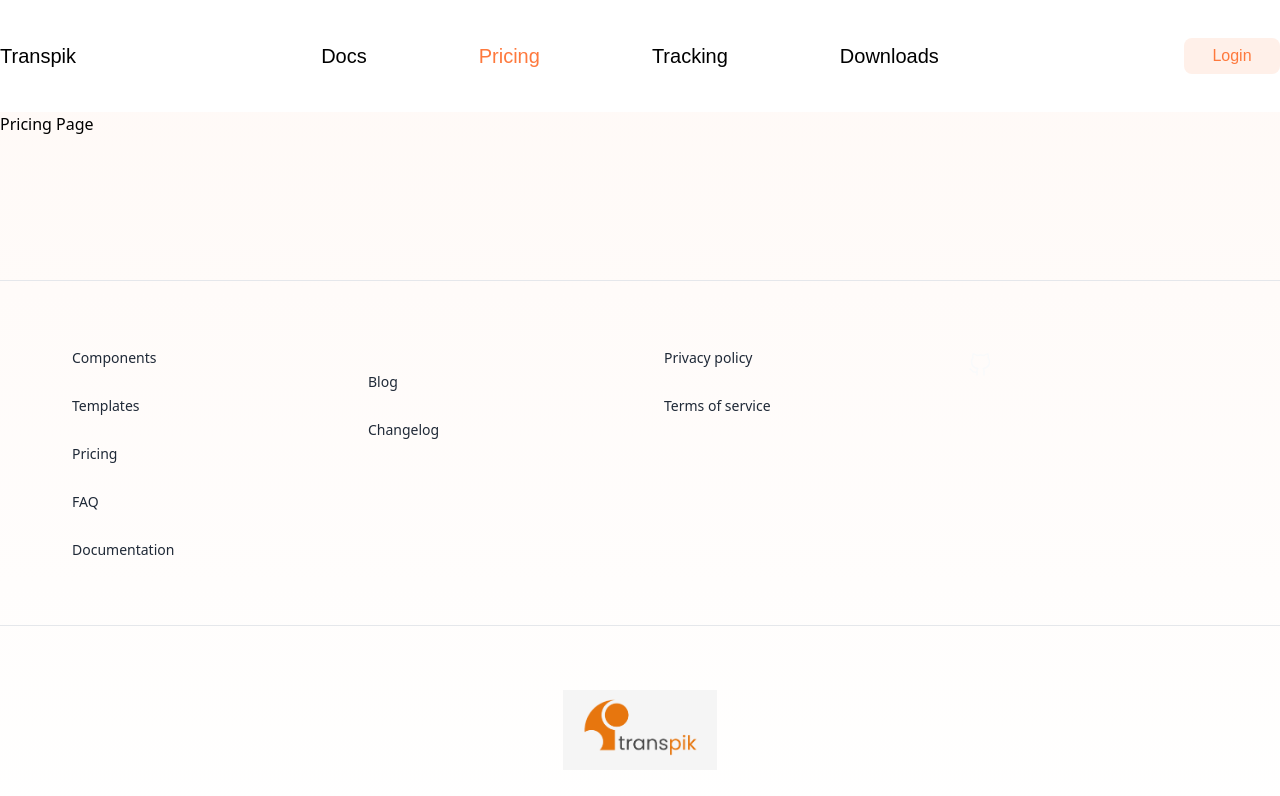
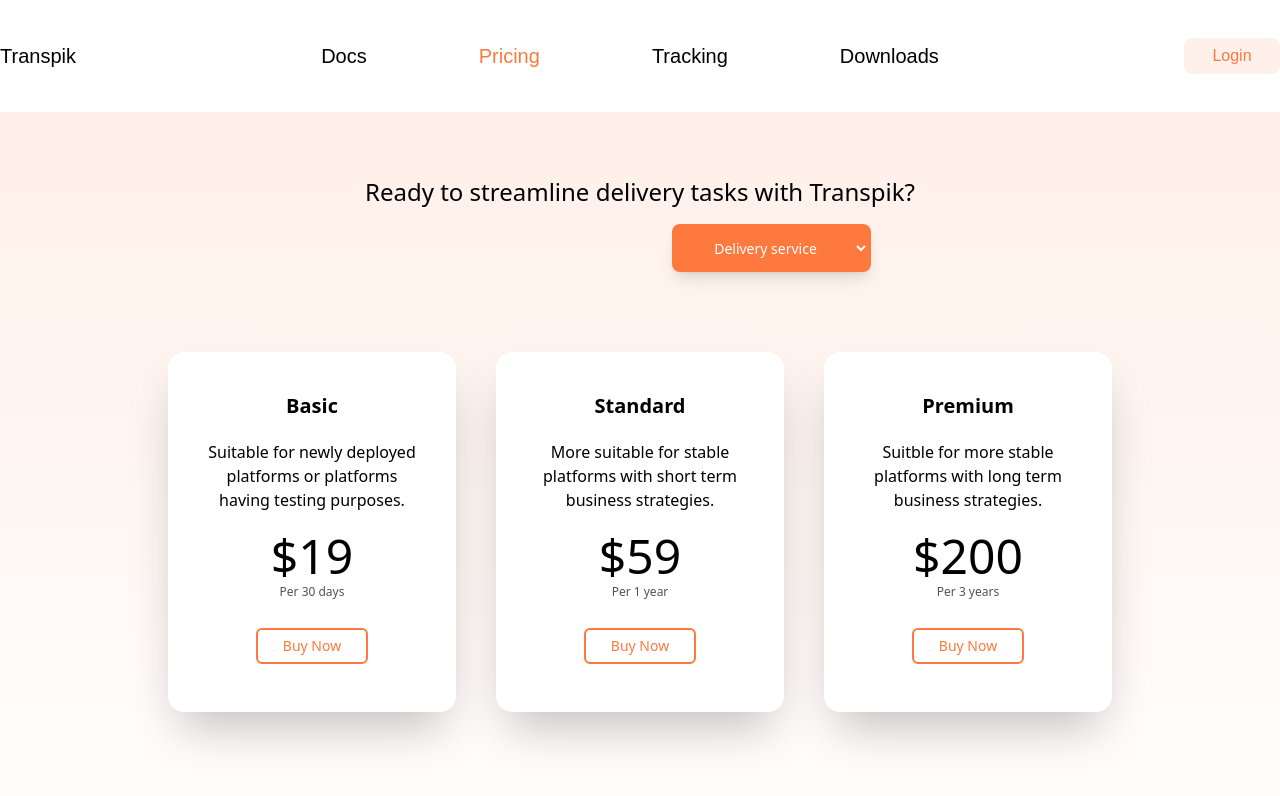
Before and after one commit to Transpik/transpik_landing_page, a React app: page /pricing in a window 1280 px wide. Shown: the top 796 px of the page. Built offline with nearby package versions, Linux system fonts and the light colour scheme.

Commit message:
Add pricing page

```diff
--- /dev/null
+++ b/src/components/UserCardComponent/UserCardComponent.js
@@ -0,0 +1,20 @@
+import React from 'react'
+
+const UserCardComponent = (props) => {
+  return (
+    <div className=' mt-20 inline-block justify-center  shadow-2xl rounded-2xl w-72 h-auto mx-5 cursor-pointer bg-white hover:drop-shadow-2xl hover:scale-110 hover:border-orange'>
+
+      <div className='mx-auto w-65 font-bold text-center text-xl text-dark_gray mt-10'>{props.content1}</div>
+      <div className='mx-auto w-65 font-normal text-center text-base text-dark_gray mt-5'>{props.conten5} </div>
+      <div className='mx-auto w-65 font-normal text-center text-base text-dark_gray ml-10 mr-10'>{props.content5}</div>
+      <div className='mx-auto w-65 font-normal text-center text-5xl text-dark_gray mt-5'>{props.content3}</div>
+      <div className='mx-auto w-65 font-normal  text-center text-xs text-zinc-600 text-dark_gray mt-1'>{props.content4}</div>
+
+        <a className='block rounded-md font-medium  text-center text-sm text-orange border-orange hover:bg-orange hover:text-[#FFFFFF] border-2 w-28 h-9 py-1.5 px-4 mt-7 mb-12 mx-auto' href={props.url}>
+          Buy Now
+        </a>
+    </div>
+  )
+}
+
+export default UserCardComponent;
--- a/src/pages/Pricing.js
+++ b/src/pages/Pricing.js
@@ -1,18 +1,54 @@
 import React from "react";
+import UserCard from "../components/UserCardComponent/UserCardComponent";
 
 
-class Pricing extends React.Component {
+class PricingPage extends React.Component {
   constructor(props) {
     super(props);
   }
 
   render() {
     return (
-      <div>
-        <h1>Pricing Page</h1>
+      <div className="bg-gradient-to-b from-light-orange to-[#fff9f700]">
+        <p className="pt-16 text-2xl text-center">
+          Ready to streamline delivery tasks with Transpik?{" "}
+        </p>
+
+        <div className="inline-block text-md text-left w-50 ml-96 mx-auto">
+          <select className="form-select block rounded-lg w-auto h-12 ml-72 bg-orange hover:bg-[#FFFFFF] font-medium text-center text-[#FFFFFF] hover:text-orange border-2 border-orange shadow-lg hover:border-orange text-sm py-3 px-9 mt-4">
+            <option value="Delivery service"> Delivery service</option>
+            <option value="E-commerce"> E-commerce</option>
+          </select>
+        </div>
+
+        <div className="text-center">
+          <UserCard
+            content1="Basic"
+            content2="30 days one time plan. "
+            content5="Suitable for newly deployed platforms or platforms having testing purposes. "
+            content3="$19"
+            content4="Per 30 days"
+          ></UserCard>
+
+          <UserCard
+            content1="Standard"
+            content2="1 year time plan."
+            content5="More suitable for stable platforms with short term business strategies. "
+            content3="$59"
+            content4="Per 1 year"
+          ></UserCard>
+
+          <UserCard
+            content1="Premium"
+            content2="3 years time plan."
+            content5="Suitble for more stable platforms with long term business strategies. "
+            content3="$200"
+            content4="Per 3 years"
+          ></UserCard>
+        </div>
       </div>
     );
   }
 }
 
-export default Pricing;
+export default PricingPage;
--- a/webpack.config.js
+++ b/webpack.config.js
@@ -25,7 +25,7 @@
         ]
     },
     devServer: {
-        port: 3000,
+        port: 3001,
         open: true,
         hot: true,
         historyApiFallback: {
```
